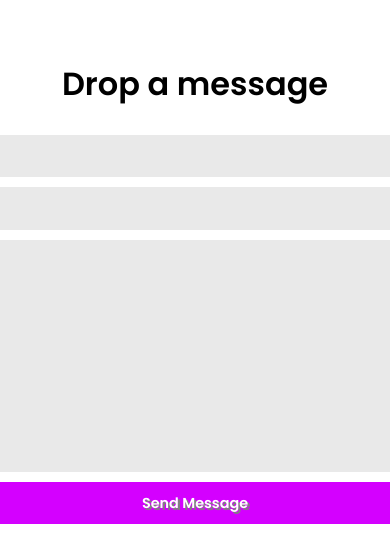
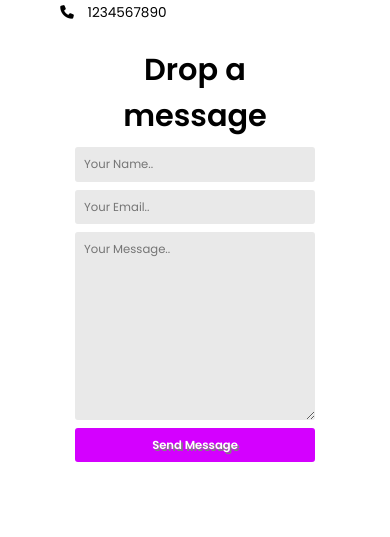
Before and after one commit to achyutrimal4/fotomoon, a Django app: template gallery/templates/gallery/contact.html in a window 390 px wide; the page is wider, and only the part inside the window is pictured. Shown: the part 550-1087 px from the top of that part. After the commit the page ends 1012 px from the top of that part, so only its background shows below. Run offline with Django 4.2, Linux system fonts and the light colour scheme; the template is opened without the code that fills it, so the values that code supplies are empty.

Commit message:
contact page responsive

```diff
--- a/gallery/templates/gallery/contact.html
+++ b/gallery/templates/gallery/contact.html
@@ -94,6 +94,82 @@
         text-shadow: .15em .15em grey;
         cursor: pointer;
     }
+
+    /*mobile view*/
+    @media screen and (max-width:480px) {
+        .address{
+            width: 90%;
+            display: flex;
+            flex-direction: column;
+        }
+
+        iframe{
+            width: 100%;
+            height: 15em;
+        }
+
+
+        .text-info{
+            width: 100%;
+            font-size: .85em;
+            display: flex;
+            flex-direction: column;
+            align-items: center;
+        }
+
+        .text-info h3{
+            display: block;
+            margin: .75em 0 0 0;
+        }
+
+        .info-box {
+            margin: 0;
+            display: flex;
+        }
+
+        .info-box:first-of-type{
+            margin-top: .5em;
+        }
+
+        .message{
+            width: 90%;
+            margin: 0 auto;
+        }
+
+        form{
+            width: 100%;
+            font-size: .85em;
+        }
+
+        .container h1, .message h1{
+            margin-bottom: 0.15em;
+        }
+    }
+
+    /*tablet view*/
+    @media screen and (max-width:820px){
+        .address {
+            width: 90%;
+        }
+
+        .address iframe{
+            width: 47.5%;
+            height: 20em;
+        }
+
+        .message {
+            width: 80%;
+            font-size: .95em;
+        }
+
+        form{
+            width: 100%;
+        }
+
+        form input{
+            width: 100%;
+        }
+    }
 </style>
 
 <body>
```
